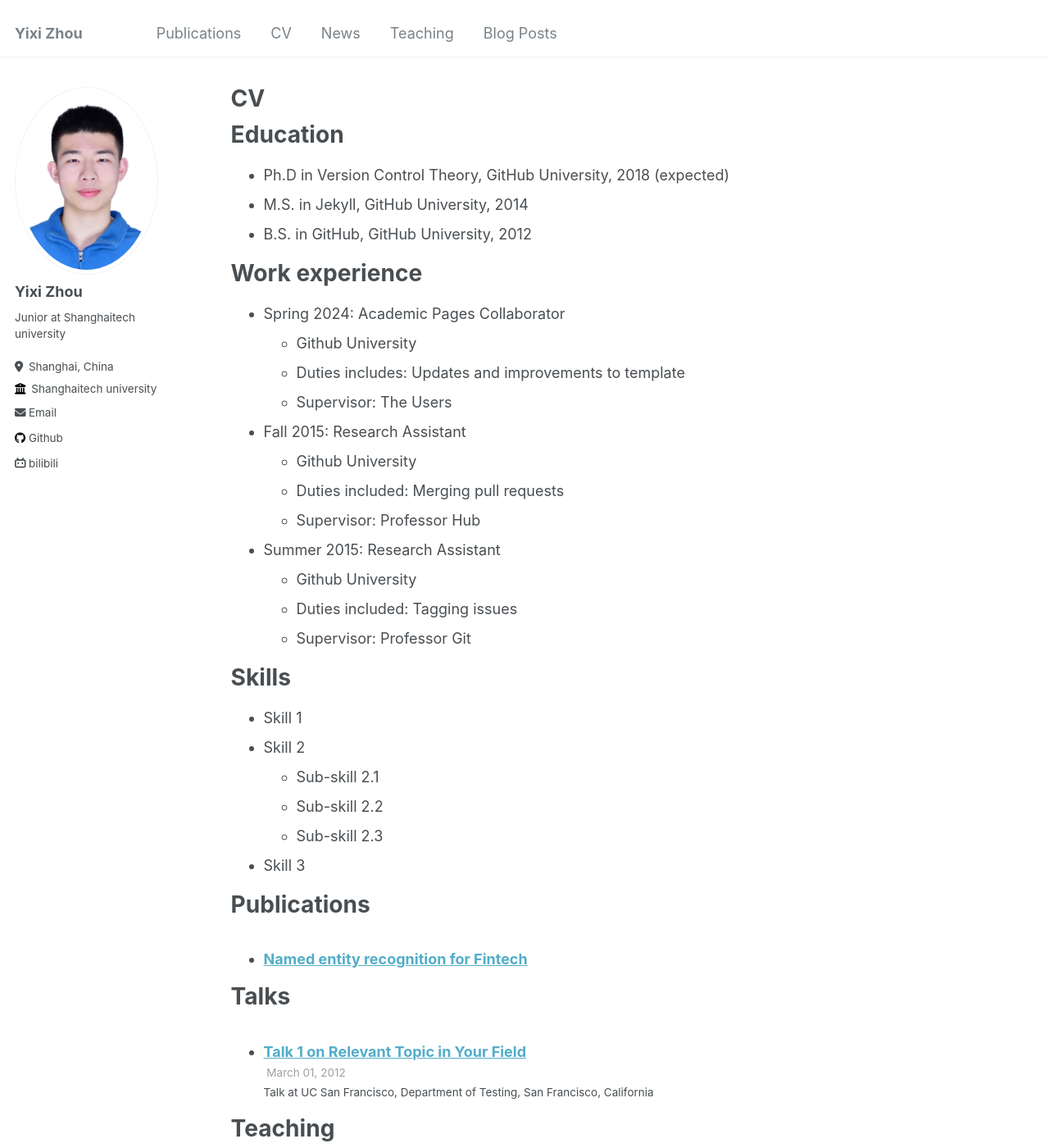
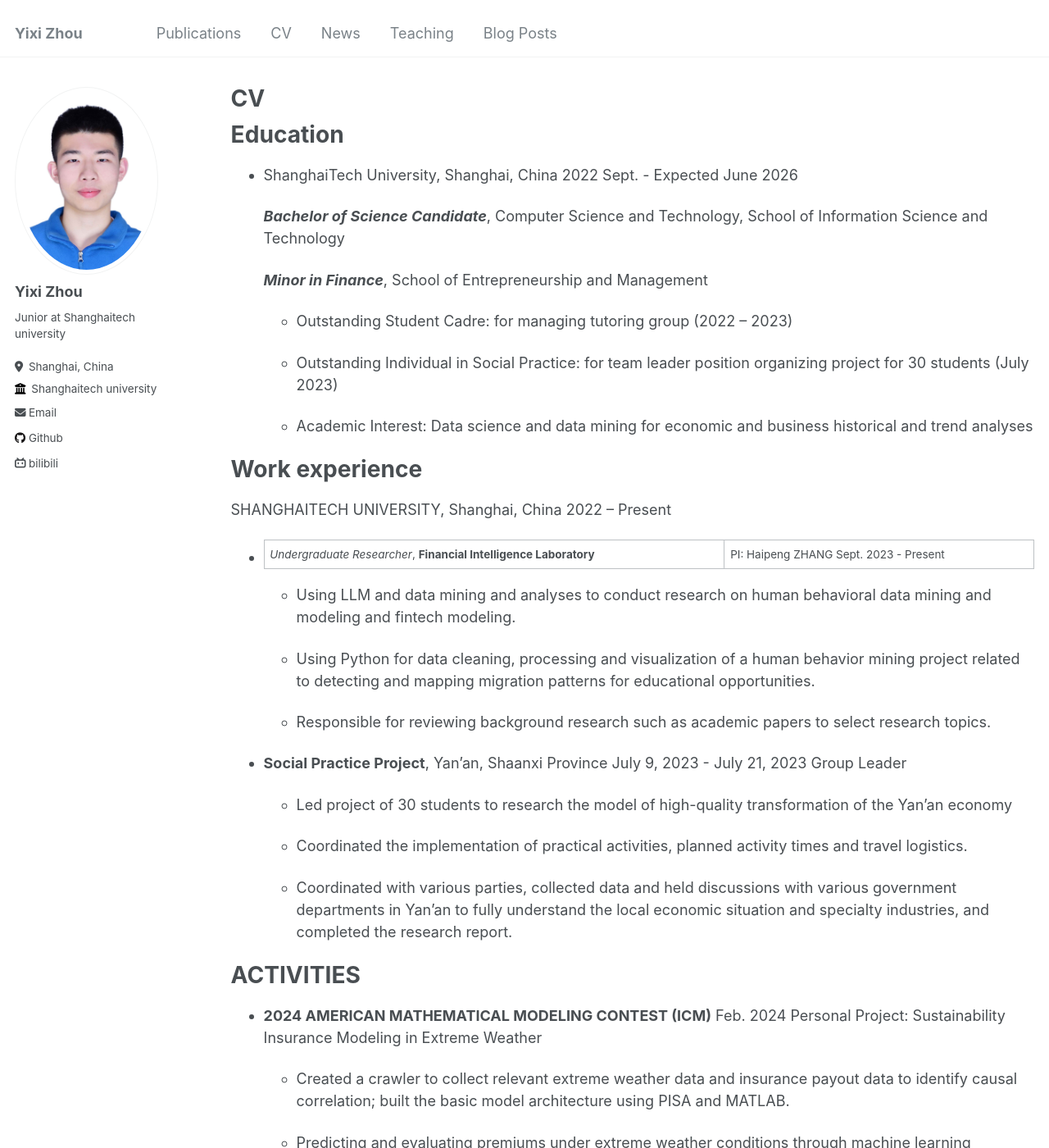
Before and after one commit to teslaxi/teslaxi.github.io, a Jekyll site: the page built from _pages/cv.md, in a window 1280 px wide and 1400 px high. Shown: the whole window at 82% size. Built offline with Jekyll 4.4.1, drawn with Linux system fonts in a browser that asks for light colours; some of the changed text lies outside the part shown.

Commit message:
cv_20240821_updated

```diff
--- a/_pages/cv.md
+++ b/_pages/cv.md
@@ -11,35 +11,69 @@ redirect_from:
 
 Education
 ======
-* Ph.D in Version Control Theory, GitHub University, 2018 (expected)
-* M.S. in Jekyll, GitHub University, 2014
-* B.S. in GitHub, GitHub University, 2012
+* ShanghaiTech University, Shanghai, China 2022 Sept. - Expected June 2026
+
+  ***Bachelor of Science Candidate***, Computer Science and Technology, School of Information Science and Technology
+
+  ***Minor in Finance***, School of Entrepreneurship and Management
+
+  * Outstanding Student Cadre: for managing tutoring group (2022 – 2023)
+
+  * Outstanding Individual in Social Practice: for team leader position organizing project for 30 students (July 2023)
+
+  * Academic Interest: Data science and data mining for economic and business historical and trend analyses
 
 Work experience
 ======
-* Spring 2024: Academic Pages Collaborator
-  * Github University
-  * Duties includes: Updates and improvements to template
-  * Supervisor: The Users
+SHANGHAITECH UNIVERSITY, Shanghai, China 2022 – Present
 
-* Fall 2015: Research Assistant
-  * Github University
-  * Duties included: Merging pull requests
-  * Supervisor: Professor Hub
+* *Undergraduate Researcher*, **Financial Intelligence Laboratory** | PI: Haipeng ZHANG Sept. 2023 - Present
 
-* Summer 2015: Research Assistant
-  * Github University
-  * Duties included: Tagging issues
-  * Supervisor: Professor Git
+  - Using LLM and data mining and analyses to conduct research on human behavioral data mining and modeling and fintech modeling.
 
-Skills
+  - Using Python for data cleaning, processing and visualization of a human behavior mining project related to detecting and mapping migration patterns for educational opportunities.
+
+  - Responsible for reviewing background research such as academic papers to select research topics.
+
+* **Social Practice Project**, Yan'an, Shaanxi Province July 9, 2023 - July 21, 2023
+  Group Leader
+
+  - Led project of 30 students to research the model of high-quality transformation of the Yan'an economy
+
+  - Coordinated the implementation of practical activities, planned activity times and travel logistics.
+
+  - Coordinated with various parties, collected data and held discussions with various government departments in Yan'an to fully understand the local economic situation and specialty industries, and completed the research report.
+
+# ACTIVITIES
+
+* **2024 AMERICAN MATHEMATICAL MODELING CONTEST (ICM)** Feb. 2024
+  Personal Project: Sustainability Insurance Modeling in Extreme Weather
+
+  - Created a crawler to collect relevant extreme weather data and insurance payout data to identify causal correlation; built the basic model architecture using PISA and MATLAB.
+
+  - Predicting and evaluating premiums under extreme weather conditions through machine learning methods such as random forests and time series regression models.
+
+  - Independently completed a 15-page project paper visualizing the results of the model using Matplotlib.
+
+* **2024 CTB HARVARD GLOBAL YOUTH RESEARCH INNOVATION FORUM** Mar. 2024
+
+  - Participated in organizing the evaluation of high school student participants' projects and moderated discussions with moderator.
+
+  - Organized discussions on forum topics such as climate change and pollution reduction to ensure a smooth flow of activities.
+
+* **2024 PWC POLYTECHNIC STUDENT CHALLENGE CAMP STEM DAY** May 25, 2024
+
+  - Independently completed a research report on Generative AI - Compliance Risk Management in less than half an hour; focusing on identifying risks such as confidential PwC data leaks and pulling of inaccurate data in LLM reports.
+
+  - Won Second Place prize in the group; credited for good information retrieval and project reporting skills.
+
+SKILLS AND AWARDS
 ======
-* Skill 1
-* Skill 2
-  * Sub-skill 2.1
-  * Sub-skill 2.2
-  * Sub-skill 2.3
-* Skill 3
+* **Languages**: Chinese (Native), English (Fluent)
+
+* **Computer Skills**: C/C++ ; Python & MATLAB
+
+* **Awards**: Third Prize in English Speech Contest for Young Students in Yangtze River Delta Colleges and Universities (2024)
 
 Publications
 ======
```
Also changed, not shown: other parts of _pages/cv.md (+0 -4 lines).
